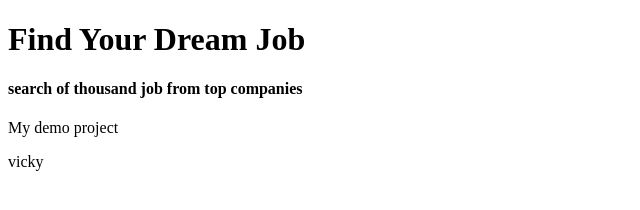
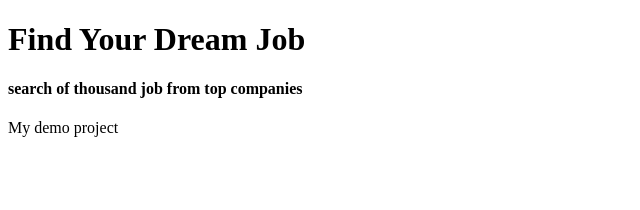
Before and after one commit to Vicky-web-pro/my-demo-project, a plain HTML site: page index.html in a window 1280 px wide. Shown: the full height of the page, 0-640 px from the left. Drawn offline with Linux system fonts and the light colour scheme.

Commit message:
added chamge

```diff
--- a/index.html
+++ b/index.html
@@ -9,6 +9,5 @@
         <h1>Find Your Dream Job</h1>
         <h4>search of thousand job from top companies</h4>
         <p>My demo project</p>
-        <p>vicky</p>
     </body>
 </html>
```
